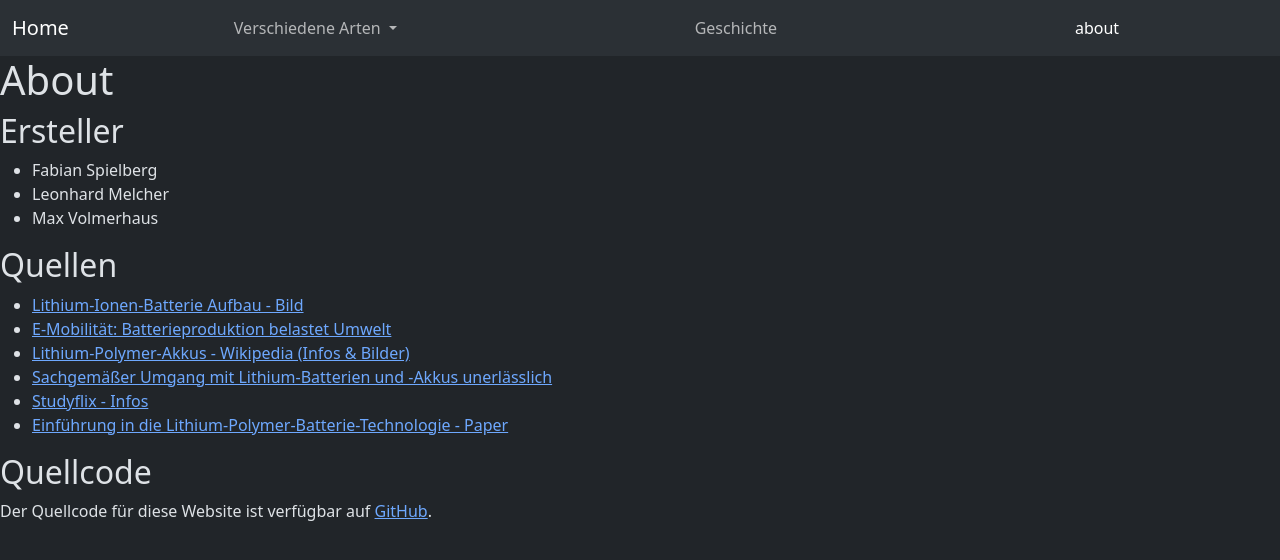
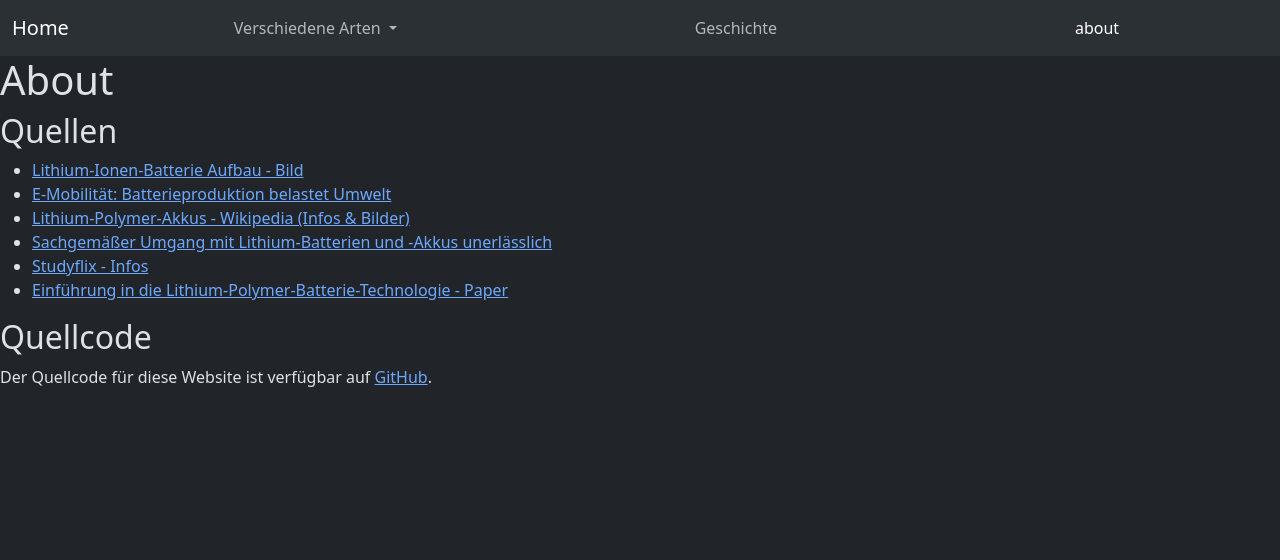
Before and after one commit to Schatten2021/li-ion-server, a Flask app: page /about in a window 1280 px wide. Shown: the top 560 px of the page. Run offline with Flask 3, Linux system fonts and the light colour scheme.

Commit message:
Update about.html

```diff
--- a/app/templates/about.html
+++ b/app/templates/about.html
@@ -1,14 +1,6 @@
 {% extends "base.html" %}
 {% block body %}
 	<h1>About</h1>
-    <section>
-    <h2>Ersteller</h2>
-    <ul>
-        <li>Fabian Spielberg</li>
-        <li>Leonhard Melcher</li>
-        <li>Max Volmerhaus</li>
-    </ul>
-    </section>
     <section>
     <h2>Quellen</h2>
     <ul>
```
